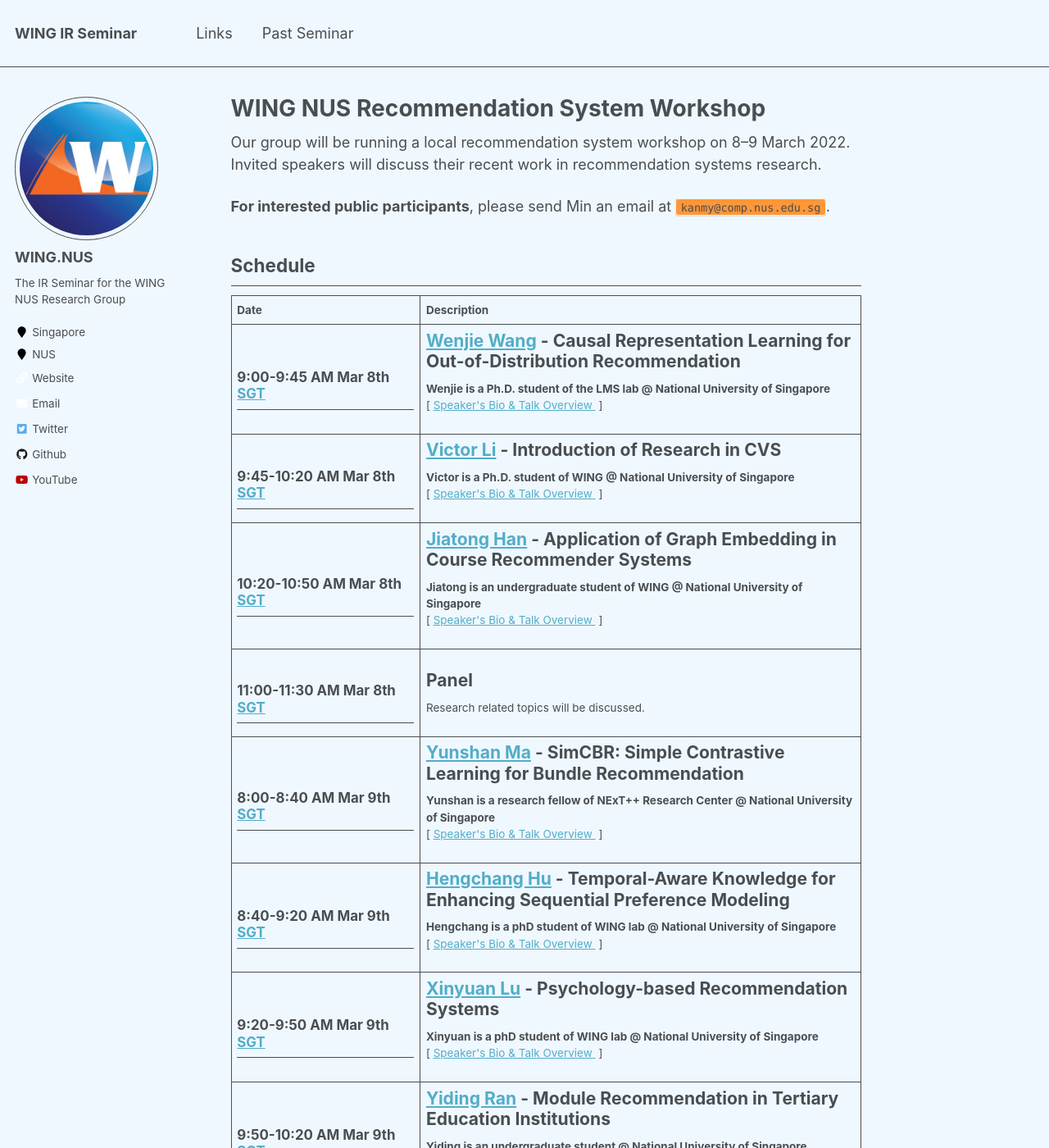
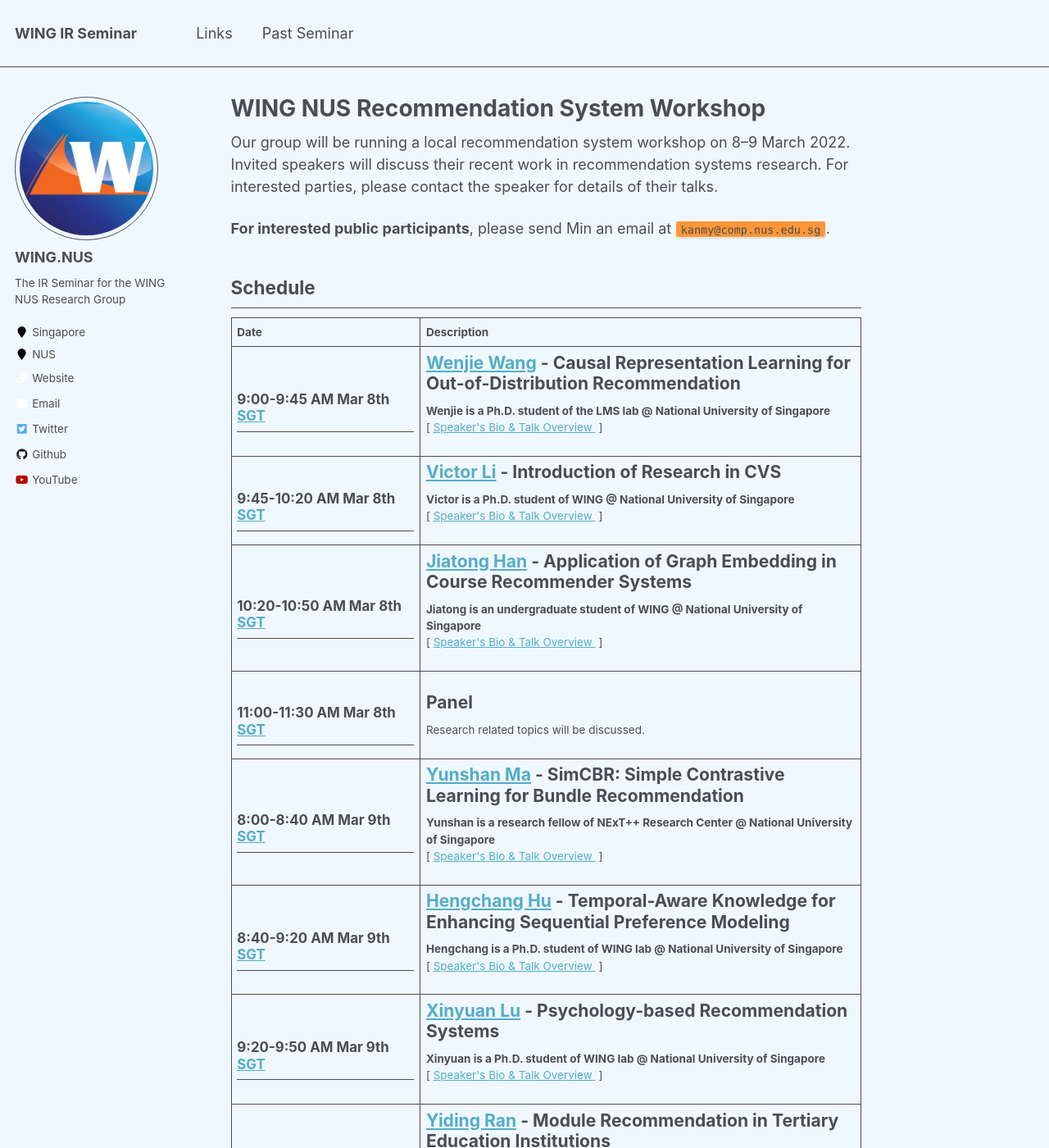
Before and after one commit to WING-NUS/ir-seminar, a Jekyll site: the page built from _pages/about.md, in a window 1280 px wide and 1400 px high. Shown: the whole window at 82% size. Built offline with Jekyll 4.4.1, drawn with Linux system fonts in a browser that asks for light colours.

Commit message:
Update about.md

````diff
--- a/_pages/about.md
+++ b/_pages/about.md
@@ -6,7 +6,7 @@ redirect_from:
   - /about/
   - /about.html
 ---
-Our group will be running a local recommendation system workshop on 8–9 March 2022. Invited speakers will discuss their recent work in recommendation systems research.
+Our group will be running a local recommendation system workshop on 8–9 March 2022. Invited speakers will discuss their recent work in recommendation systems research. For interested parties, please contact the speaker for details of their talks.
 
 **For interested public participants**, please send Min an email at ```kanmy@comp.nus.edu.sg```.
 
@@ -124,7 +124,7 @@ Our group will be running a local recommendation system workshop on 8–9 March
 
   <td>
       <h1><a href="https://holdenhu.github.io/">Hengchang Hu</a> - Temporal-Aware Knowledge for Enhancing Sequential Preference Modeling</h1>
-      <strong>Hengchang is a phD student of WING lab @ National University of Singapore</strong>
+      <strong>Hengchang is a Ph.D. student of WING lab @ National University of Singapore</strong>
         <p>
           [&nbsp;<a href="https://wing-nus.github.io/ir-seminar/speaker-hengchang">Speaker's Bio & Talk Overview </a>&nbsp;]
         </p>
@@ -138,7 +138,7 @@ Our group will be running a local recommendation system workshop on 8–9 March
 
   <td>
       <h1><a href="https://github.com/XinyuanLu00/">Xinyuan Lu</a> - Psychology-based Recommendation Systems</h1>
-      <strong>Xinyuan is a phD student of WING lab @ National University of Singapore</strong>
+      <strong>Xinyuan is a Ph.D. student of WING lab @ National University of Singapore</strong>
         <p>
           [&nbsp;<a href="https://wing-nus.github.io/ir-seminar/speaker-xinyuan">Speaker's Bio & Talk Overview </a>&nbsp;]
         </p>
````
